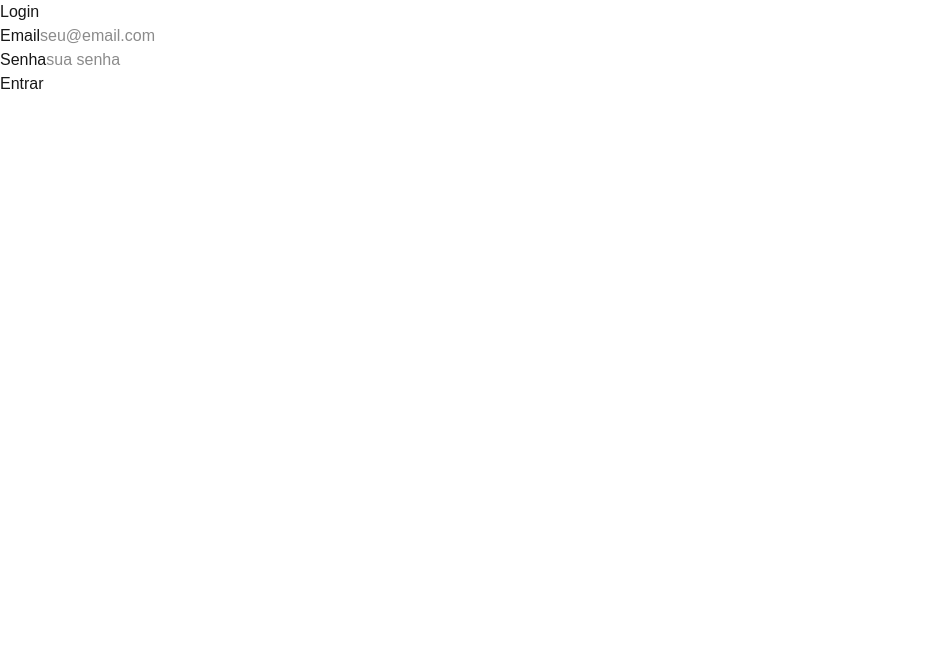
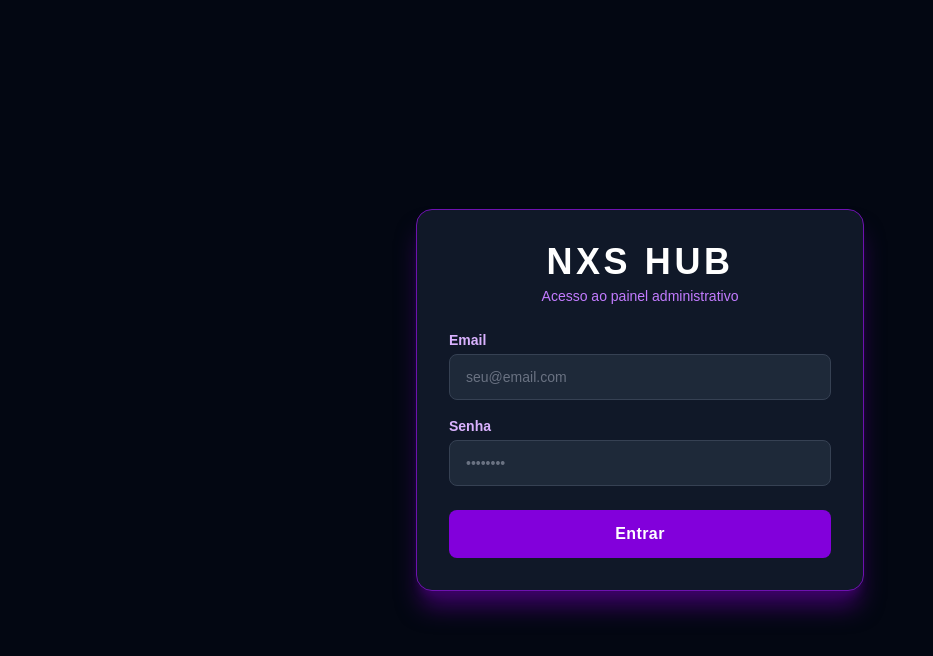
Before and after one commit to moriggiDev/E-commerce, a Next.js app in the folder client/: page /login in a window 1280 px wide. Shown: the top 656 px of the page, without its empty margins (0-933 px from the left). Built offline with nearby package versions, Linux system fonts and the light colour scheme.

Commit message:
lupa adicionada no Header e pg de login estilizada

```diff
--- a/client/src/app/login/page.tsx
+++ b/client/src/app/login/page.tsx
@@ -29,34 +29,55 @@ export default function LoginPage() {
     }
 
     return (
-        <main>
-            <h1>Login</h1>
+    <main className="min-h-screen bg-gray-950 flex items-center justify-center px-4">
+      <div className="w-full max-w-md bg-gray-900 rounded-2xl shadow-xl shadow-purple-950 border border-purple-800 p-8 flex flex-col gap-6">
 
-            <form onSubmit={handleLogin}>
-                <div>
-                    <label>Email</label>
+        <div className="text-center">
+          <h1 className="text-4xl font-black tracking-widest text-white">NXS HUB</h1>
+          <p className="text-purple-400 text-sm mt-1">Acesso ao painel administrativo</p>
+        </div>
+
+        <form onSubmit={handleLogin} className="flex flex-col gap-4">
+          <div className="flex flex-col gap-1">
+            <label className="text-purple-300 text-sm font-semibold">Email</label>
             <input
               type="email"
               value={email}
               onChange={e => setEmail(e.target.value)}
-                    placeholder='seu@email.com'
+              placeholder="seu@email.com"
+              className="bg-gray-800 text-white placeholder-gray-500 border border-gray-700
+               focus:border-purple-500 focus:outline-none rounded-lg px-4 py-3 text-sm transition-colors"
             />
           </div>
 
-                <div>
-                    <label>Senha</label>
+          <div className="flex flex-col gap-1">
+            <label className="text-purple-300 text-sm font-semibold">Senha</label>
             <input
               type="password"
               value={senha}
               onChange={e => setSenha(e.target.value)}
-                    placeholder='sua senha'
+              placeholder="••••••••"
+              className="bg-gray-800 text-white placeholder-gray-500 border border-gray-700
+               focus:border-purple-500 focus:outline-none rounded-lg px-4 py-3 text-sm transition-colors"
             />
           </div>
 
-                {erro && <p>{erro}</p>}
+          {erro && (
+            <p className="text-red-400 text-sm text-center bg-red-950 border border-red-800 rounded-lg px-4 py-2">
+              {erro}
+            </p>
+          )}
 
-                <button type='submit'>Entrar</button>
+          <button
+            type="submit"
+            className="mt-2 bg-purple-700 hover:bg-purple-600 active:bg-purple-800 text-white
+            font-bold py-3 rounded-lg transition-colors cursor-pointer tracking-wide"
+          >
+            Entrar
+          </button>
         </form>
+
+      </div>
     </main>
   );
 }
--- a/client/src/components/Header.tsx
+++ b/client/src/components/Header.tsx
@@ -2,7 +2,7 @@
 
 import { useState } from 'react';
 import { useCart } from "@/context/CartContext";
-import { ShoppingCart } from 'lucide-react';
+import { ShoppingCart, Search } from 'lucide-react';
 
 interface HeaderProps {
     onBusca: (termo: string) => void;
@@ -27,13 +27,20 @@ export default function Header({ onBusca }: HeaderProps) {
                     NXS HUB
                 </h1>
 
+                <div className="flex-1 max-w-xl relative">
                     <input
                         type="text"
                         value={termo}
                         onChange={handleBusca}
                         placeholder="Buscar produtos..."
-                    className="flex-1 max-w-xl bg-purple-800 text-white placeholder-purple-300 border border-purple-600 focus:border-white focus:outline-none rounded-lg px-4 py-2 text-sm transition-colors"
+                        className="w-full bg-purple-800 text-white placeholder-purple-300 border border-purple-600 focus:border-white focus:outline-none rounded-lg pl-4 pr-10 py-2 text-sm transition-colors"
                     />
+                    <Search
+                        size={16}
+                        onClick={() => onBusca(termo)}
+                        className="absolute right-3 top-1/2 -translate-y-1/2 text-purple-300 hover:text-white cursor-pointer transition-colors"
+                    />
+                </div>
 
                 <div className="flex items-center gap-3 bg-white text-black px-4 py-2 rounded-full cursor-pointer hover:bg-gray-200 transition-colors whitespace-nowrap">
                     <ShoppingCart size={22} />
```
Lines whose indentation alone changed are shown as unchanged.
